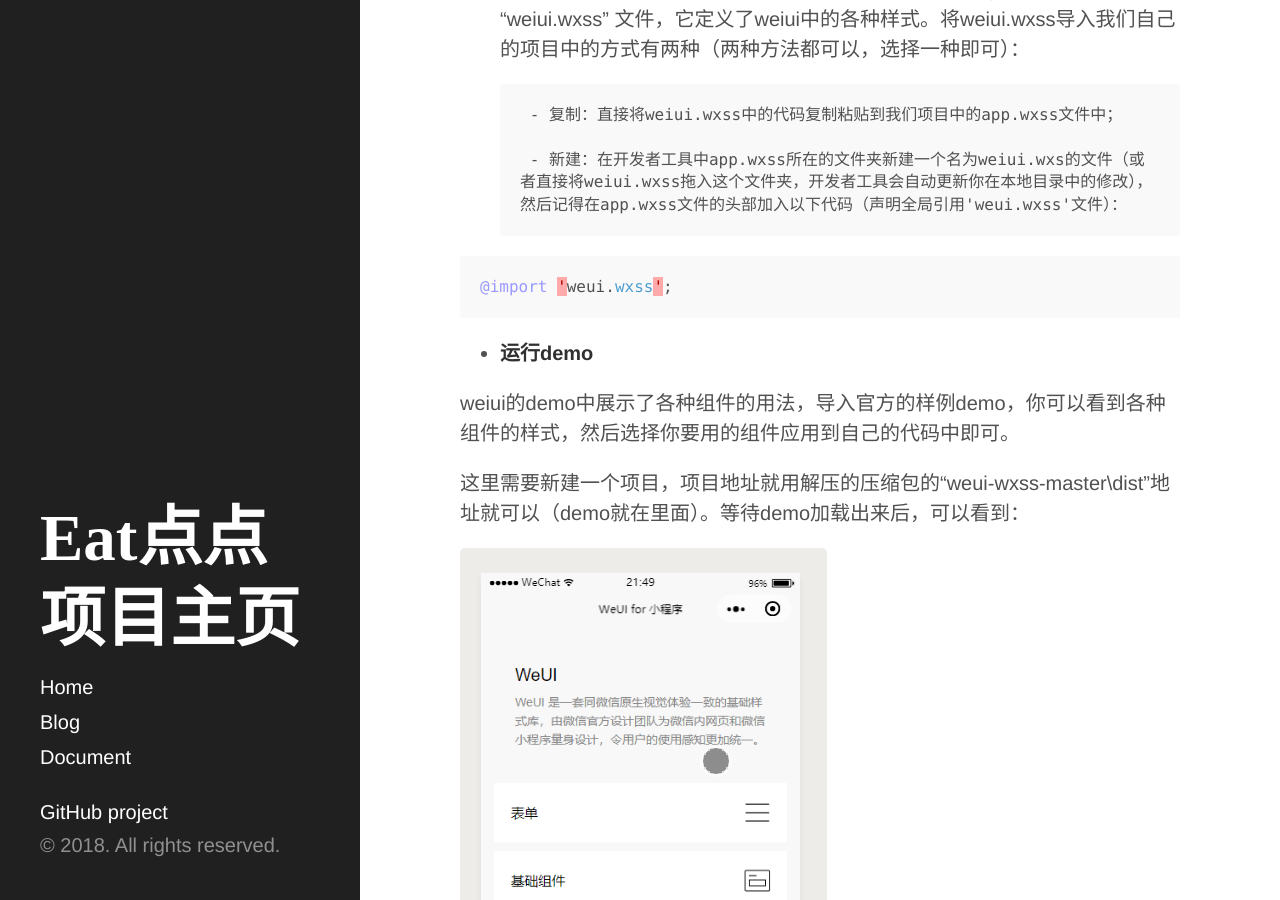
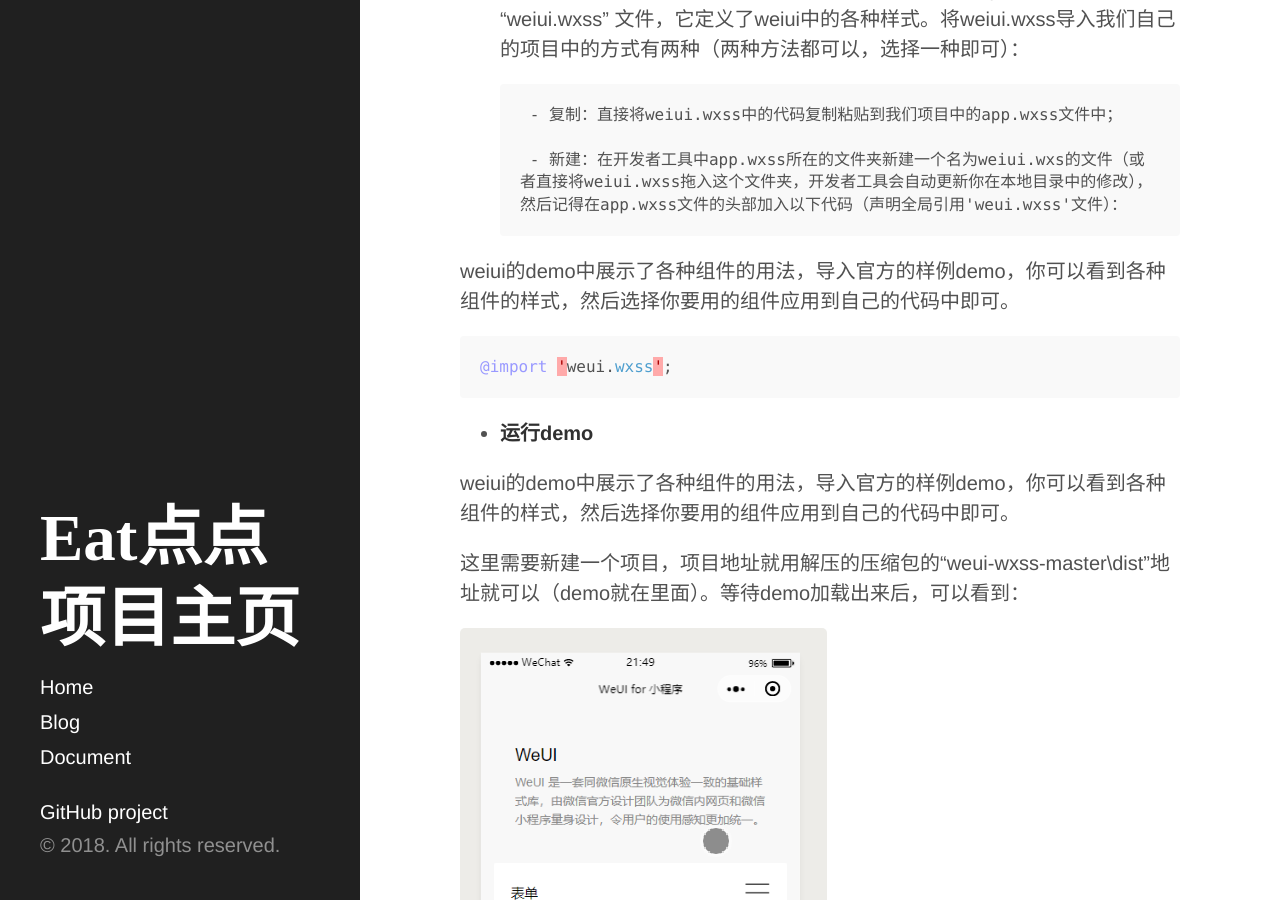
Before and after one commit to ChickenDinner8/ChickenDinner8.github.io, a Jekyll site: the page built from _posts/2018-04-15-微信小程序学习日志.md, in a window 1280 px wide and 900 px high, scrolled down 2758 px. Built offline with Jekyll 4.4.1, drawn with Linux system fonts in a browser that asks for light colours.

Commit message:
Update 2018-04-15-微信小程序学习日志.md

````diff
--- a/_posts/2018-04-15-微信小程序学习日志.md
+++ b/_posts/2018-04-15-微信小程序学习日志.md
@@ -66,8 +66,7 @@ WeUI 是由微信官方设计团队专为微信移动 Web 应用设计的 UI库
 
         - 新建：在开发者工具中app.wxss所在的文件夹新建一个名为weiui.wxs的文件（或者直接将weiui.wxss拖入这个文件夹，开发者工具会自动更新你在本地目录中的修改），然后记得在app.wxss文件的头部加入以下代码（声明全局引用'weui.wxss'文件）：
 
-
-
+weiui的demo中展示了各种组件的用法，导入官方的样例demo，你可以看到各种组件的样式，然后选择你要用的组件应用到自己的代码中即可。
 ```java
 @import 'weui.wxss';
 ```
````
